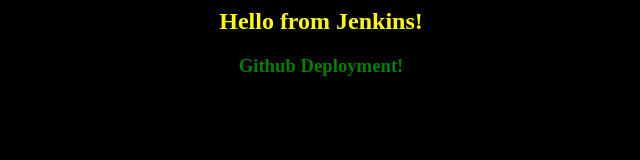
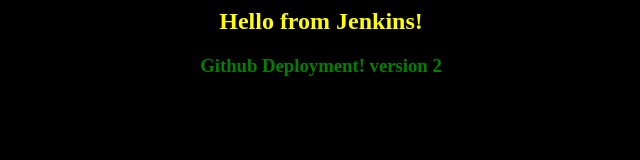
Before and after one commit to EfimSirotkin/JenkinsApp, a plain HTML site: page index.html in a window 1280 px wide. Shown: the whole page, without its empty margins (319-959 px from the left). Drawn offline with Linux system fonts and the light colour scheme.

Commit message:
version 2

```diff
--- a/index.html
+++ b/index.html
@@ -2,7 +2,7 @@
 <body bgcolor=black>
 <center>
 <h2><font color=yellow>Hello from Jenkins!</font></h2>
-<h3><font color=green> Github Deployment!</font></h3>
+<h3><font color=green> Github Deployment! version 2</font></h3>
 </center>
 </body>
 </html>
```
